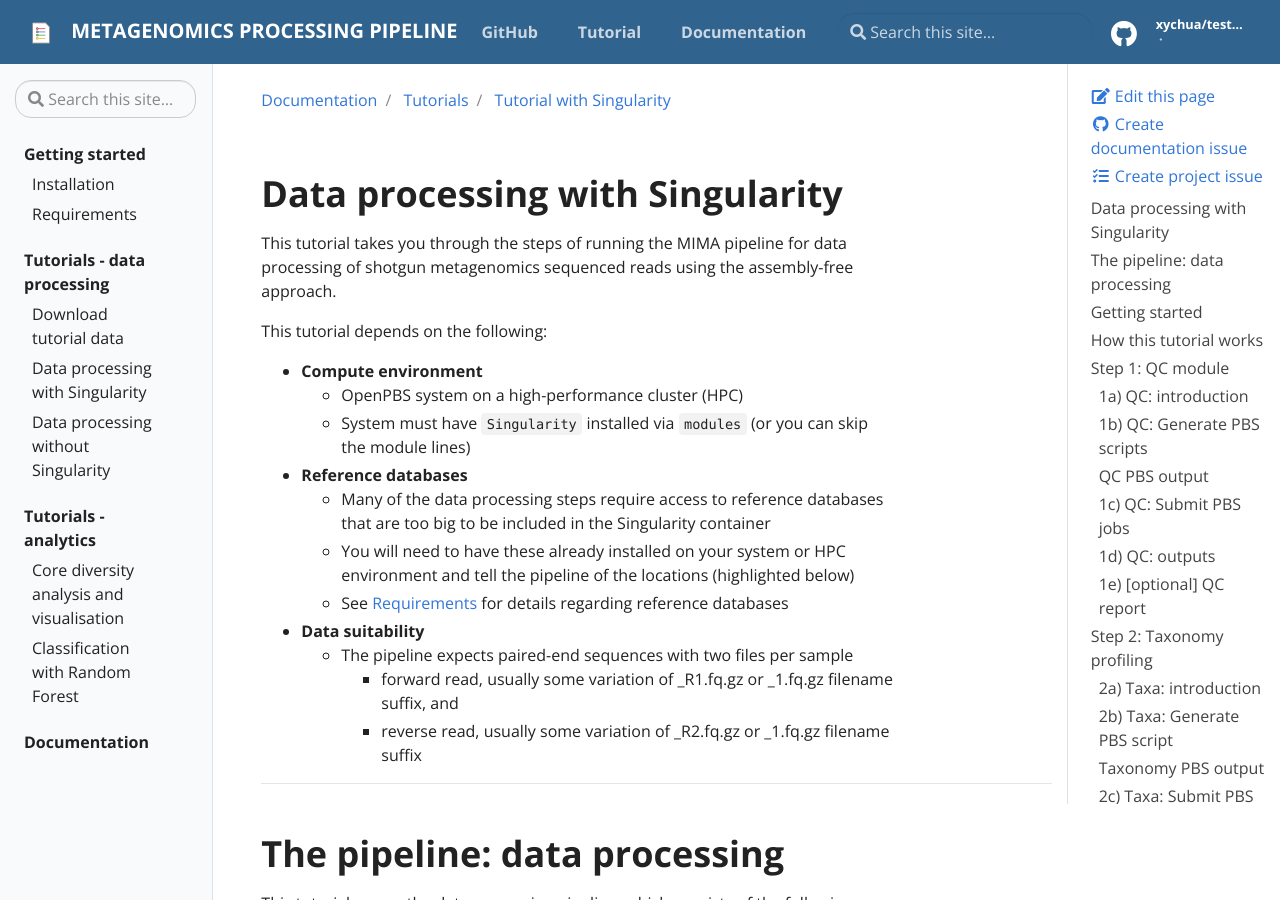
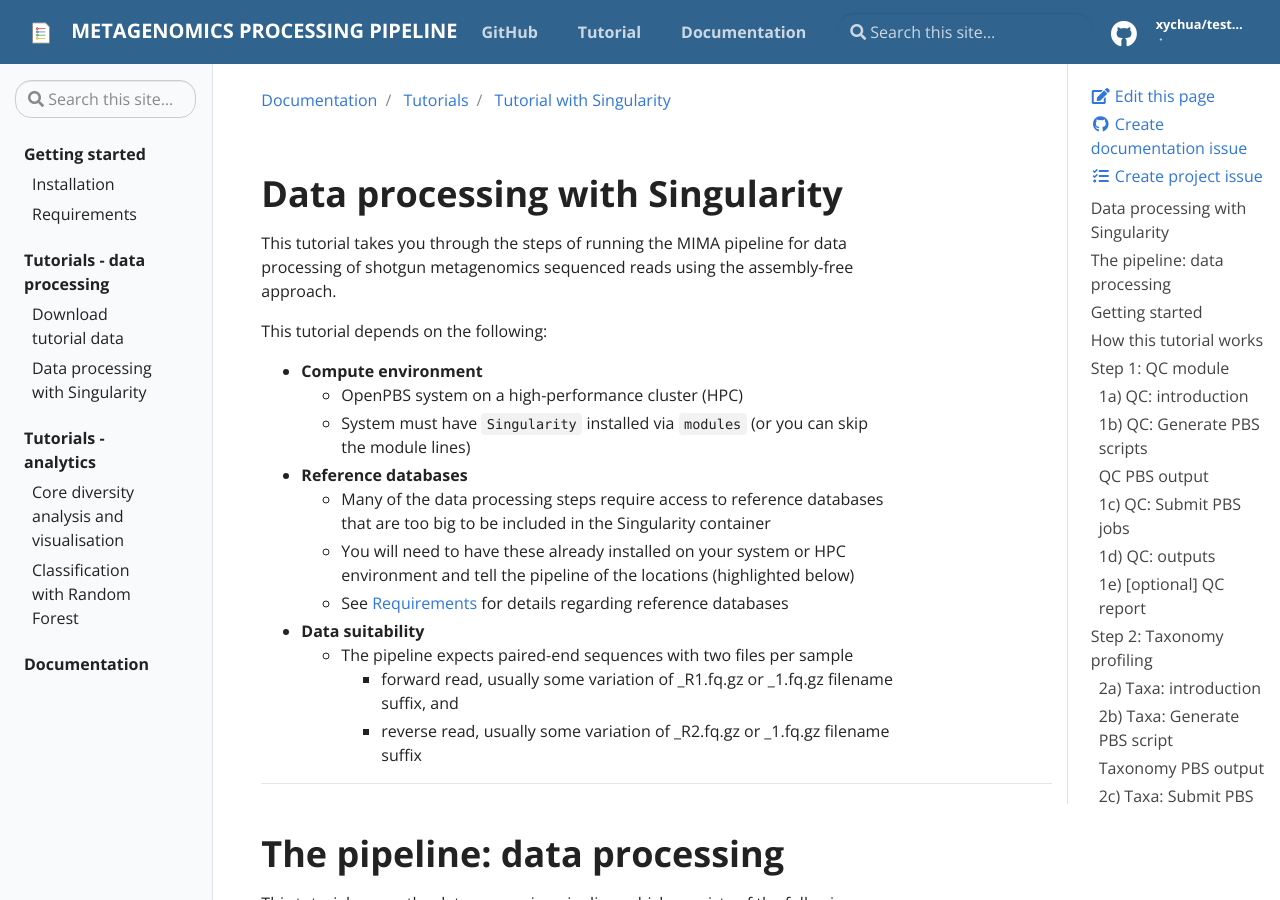
Before and after one commit to mrcbioinfo/mima-pipeline, a Jekyll site: the page built from docs/_docs/tutorials/tutorial-with-singularity.md, in a window 1280 px wide and 900 px high. Built offline with Jekyll 4.4.1, drawn with Linux system fonts in a browser that asks for light colours.

Commit message:
update image path; removed 'without singularity' tutorial

```diff
--- a/docs/_data/toc.yml
+++ b/docs/_data/toc.yml
@@ -12,8 +12,6 @@
       url: "docs/tutorials/download-tutorial-data"
     - title: Data processing with Singularity
       url: "docs/tutorials/tutorial-with-singularity"
-    - title: Data processing without Singularity
-      url: "docs/tutorials/tutorial-no-singularity"
 - title: Tutorials - analytics
   url: "docs/tutorials"
   links:
--- a/docs/_docs/tutorials/download-tutorial-data.md
+++ b/docs/_docs/tutorials/download-tutorial-data.md
@@ -4,7 +4,7 @@ title: Download tutorial data
 
 # Tutorial data
 
-In the tutorials, [Data processing with Singularity](tutorial-with-singularity) and [Data processing without Singularity](tutorial-no-singularity), we will use data from the study by
+In the [Data processing with Singularity](tutorial-with-singularity) tutorial, we will use data from the study by
 
 > [Tourlousse, *et al.* (2022)](https://journals.asm.org/doi/10.1128/spectrum.01915-21){:target="_blank"}, Characterization and Demonstration of Mock Communities as Control Reagents for Accurate Human Microbiome Community Measures, Microbiology Spectrum.
 >
--- a/docs/_docs/tutorials/index.md
+++ b/docs/_docs/tutorials/index.md
@@ -11,7 +11,6 @@ Here we have tutorials with step-by-step instructions on how to run the pipeline
 
  - [Download tutorial data](download-tutorial-data)
  - [Data processing with Singularity](tutorial-with-singularity)
- - [Data processing without Singularity](tutorial-no-singularity)
  - [Core diversity analysis and visualisation](core-diversity-analysis-visualisation)
  - [Classification with Random Forest](classification-random-forest)
 
--- a/docs/_docs/tutorials/tutorial-with-singularity.md
+++ b/docs/_docs/tutorials/tutorial-with-singularity.md
@@ -15,7 +15,7 @@ This tutorial depends on the following:
 - **Reference databases**
   - Many of the data processing steps require access to reference databases that are too big to be included in the Singularity container
   - You will need to have these already installed on your system or HPC environment and tell the pipeline of the locations (highlighted below)
-  - See [Requirements]({{site.baseurl}}/requirements) for details regarding reference databases
+  - See [Requirements]({{site.baseurl}}/docs/requirements) for details regarding reference databases
 
 - **Data suitability**
   - The pipeline expects paired-end sequences with two files per sample
@@ -31,7 +31,7 @@ This tutorial covers the data processing pipeline, which consists of the followi
 <table class="table table-borderless">
 <tr>
   <td>1. <b>Quality control</b> (QC) of the sequenced reads</td>
-  <td rowspan=4 style="width:40%"><img src="{{site.baseurl}}/assets/img/tutorials/no-singularity/tut_OverallSchema.png"/></td>
+  <td rowspan=4 style="width:40%"><img src="{{site.baseurl}}/assets/img/tutorials/pipeline/tut_OverallSchema.png"/></td>
 </tr>
 <tr><td>2. <b>Taxonomy profiling</b> after QC, for assigning reads to taxon (this step can be run in parallel with step 3)</td></tr>
 <tr><td>3. <b>Functional profiling</b> after QC, for assigning reads to genes (this step can be run in parallel with step 2)</td></tr>
@@ -50,7 +50,7 @@ For this tutorial, you need to first
    - check that you've created your *sandbox*
    - remember to start an interactive PBS job
    - set the `SANDBOX` environment variable
-2. Check [Requirements](requirements): reference data are met - remember to take note of the paths to the reference databases
+2. Check [Requirements]({{site.baseurl}}/docs/requirements): reference data are met - remember to take note of the paths to the reference databases
 3. [Download tutorial data](download-tutorial-data)
 
 ## Working directory
@@ -233,7 +233,7 @@ One bash (*.sh) script per sample is generated by this module that performs the
 <table class="table table-borderless">
 <tr>
   <td>1. <b>repair</b> - uses repair.sh from BBTools/BBMap tool suite - repairs the sequenced reads and outputs any singleton reads (orphaned reads that are missing either the forward or reverse partner read)</td>
-  <td rowspan=5 style="width:40%"><img src="{{site.baseurl}}/assets/img/tutorials/no-singularity/tut_QCpipeline.png"/></td>
+  <td rowspan=5 style="width:40%"><img src="{{site.baseurl}}/assets/img/tutorials/pipeline/tut_QCpipeline.png"/></td>
 </tr>
 <tr><td>2. <b>dereplicate</b> - uses clumpify.sh from BBTools/BBMap tool suite and removes duplicate reads (it also clusters reads for faster downstream processing)</td></tr>
 <tr><td>3. <b>quality check</b> - uses fastp.sh and checks the quality of the reads and removes any reads that are of low quality, too long or too short</td></tr>
@@ -446,7 +446,7 @@ Key steps in the taxonomy profiling module are:
 <table class="table table-borderless">
 <tr>
 <td>1. Kraken2 classifies the reads to taxa</td>
-<td rowspan=3 style="width:40%"><img src="{{site.baseurl}}/assets/img/tutorials/no-singularity/tut_TAXApipeline.png"/></td>
+<td rowspan=3 style="width:40%"><img src="{{site.baseurl}}/assets/img/tutorials/pipeline/tut_TAXApipeline.png"/></td>
 </tr>
 <tr><td>2. Bracken takes the Kraken2 output to estimate abundances for a given taxonomic rank. This is repeated from Phylum to Species level.</td></tr>
 <tr><td>3. Generate feature table is performed after <i>all samples</i> have been processed. This combines the output and generates a <i>feature table</i> for a given taxonomic rank. The feature table contains discrete counts and relative abundances of <i>"taxon X occurring in sample Y"</i>.</td></tr>
@@ -698,7 +698,7 @@ One PBS script per sample will be generated in this module. The key steps are sh
 <table class="table table-borderless">
 <tr>
 <td>1. HUMAnN is used for processing and generates three outputs for each sample: (i) gene families, (ii) pathway abundances and (iii) pathway coverage</td>
-<td rowspan=2 style="width:40%"><img src="{{site.baseurl}}/assets/img/tutorials/no-singularity/tut_function_pipeline.png"/></td>
+<td rowspan=2 style="width:40%"><img src="{{site.baseurl}}/assets/img/tutorials/pipeline/tut_function_pipeline.png"/></td>
 </tr>
 <tr><td>2. Generate feature table is performed after <i>all samples</i> have been processed. This combines the output and generates a <i>feature table</i> that contains the abundance of gene/pathway X in sample Y.</td></tr>
 </table>
```
Also changed, not shown: docs/_docs/tutorials/tutorial-no-singularity.md (+4 -4 lines), docs/assets/img/tutorials/pipeline/tut_OverallSchema.png (renamed from docs/assets/img/tutorials/no-singularity/tut_OverallSchema.png), docs/assets/img/tutorials/pipeline/tut_QC_pbs.png (renamed from docs/assets/img/tutorials/no-singularity/tut_QC_pbs.png), docs/assets/img/tutorials/pipeline/tut_QCpipeline.png (renamed from docs/assets/img/tutorials/no-singularity/tut_QCpipeline.png), docs/assets/img/tutorials/pipeline/tut_TAXApipeline.png (renamed from docs/assets/img/tutorials/no-singularity/tut_TAXApipeline.png), docs/assets/img/tutorials/pipeline/tut_function_pipeline.png (renamed from docs/assets/img/tutorials/no-singularity/tut_function_pipeline.png).
